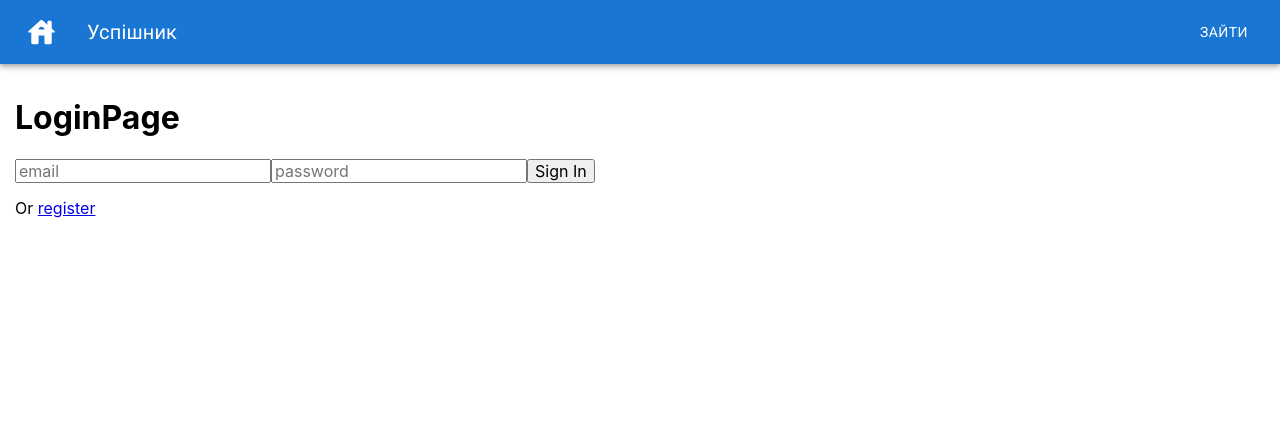
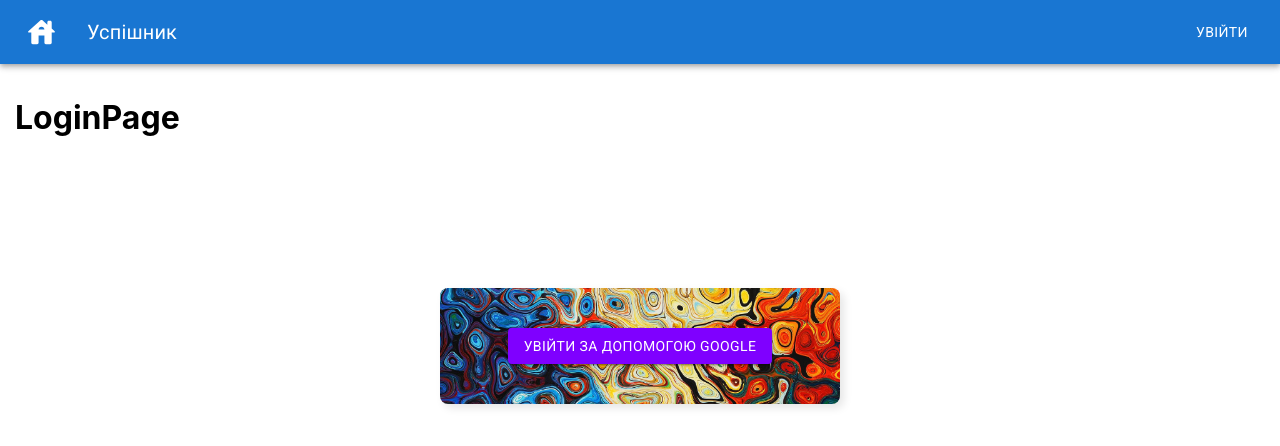
Before and after one commit to RuslanNegoda1989Arjuna/atma-successful, a React (Create React App) app: page /atma-successful/login in a window 1280 px wide. Shown: the top 446 px of the page. Built offline with nearby package versions, Linux system fonts and the light colour scheme.

Commit message:
Login google

```diff
--- a/src/components/App.jsx
+++ b/src/components/App.jsx
@@ -1,7 +1,6 @@
-
+// rafce
 import HomePage from "pages/Home/HomePage";
 import LoginPage from "pages/Login/LoginPage";
-
 import { Routes, Route } from "react-router-dom";
 import {RestrictedRoute} from "./RestrictedRoute"
 import Success from "./Success/Success";
--- a/src/components/LoginGoogle/LoginGoogle.jsx
+++ b/src/components/LoginGoogle/LoginGoogle.jsx
@@ -0,0 +1,80 @@
+import React, { useEffect } from 'react';
+import { ModalGrid, StyledGrid } from './LoginGoogle.styled';
+import { Box, Button } from '@mui/material'
+import {
+  createTheme,
+  ThemeProvider,
+  alpha,
+  getContrastRatio,
+} from '@mui/material/styles';
+import {  firestore } from '../../firebase'
+import { GoogleAuthProvider, getAuth, signInWithPopup, signInWithRedirect, getRedirectResult } from "firebase/auth";
+
+
+// rafce
+
+const violetBase = '#7F00FF';
+const violetMain = alpha(violetBase, 0.7);
+
+const theme = createTheme({
+  palette: {
+    violet: {
+      main: violetBase,
+      light: alpha(violetBase, 0.5),
+      dark: alpha(violetBase, 0.9),
+      contrastText: getContrastRatio(violetMain, '#fff') > 4.5 ? '#fff' : '#111',
+    },
+  },
+});
+
+const LoginGoogle = () => {
+    const auth = getAuth();
+
+     useEffect(() => {
+    const handleRedirect = async () => {
+      try {
+        const result = await getRedirectResult(auth);
+        if (result.user) {
+          console.log(result.user);
+        }
+      } catch (error) {
+        console.error(error);
+      }
+    };
+
+    handleRedirect();
+  }, [auth]);
+
+  const login = () => {
+    const provider = new GoogleAuthProvider();
+    signInWithRedirect(auth, provider);
+  };
+
+//  const login = async () => {
+//     const provider = new GoogleAuthProvider();
+//     try {
+//       const result = await signInWithPopup(auth, provider);
+//       const user = result.user;
+//       console.log(user);
+//     } catch (error) {
+//       console.error(error);
+//     }
+//     };
+
+  return (
+      <div>
+            <ThemeProvider theme={theme}>
+              <StyledGrid container>
+              <ModalGrid container>
+                  <Box p={5}>
+                      <Button onClick={login} variant="contained" color="violet">Увійти за допомогою Google</Button>
+                  </Box>
+              </ModalGrid>
+            </StyledGrid>
+        </ThemeProvider>
+
+    </div>
+  )
+}
+
+export default LoginGoogle
--- a/src/components/LoginGoogle/LoginGoogle.styled.js
+++ b/src/components/LoginGoogle/LoginGoogle.styled.js
@@ -0,0 +1,20 @@
+
+import styled from '@emotion/styled'
+import Grid from '@mui/material/Grid';
+import { Button } from '@mui/material';
+
+export const StyledGrid = styled(Grid)`
+  display: flex;
+  justify-content: center;
+  align-items: center;
+  height: calc(50vh - 25px);
+`;
+
+export const ModalGrid = styled(Grid)`
+  justify-content: center;
+  align-items: center;
+  width: 400px;
+   background: url('${process.env.PUBLIC_URL}/images/bground.jpg') center/cover no-repeat;
+  border-radius: 8px;
+  box-shadow: 4px 4px 8px rgba(0, 0, 0, 0.1);
+`;
--- a/src/components/NavBar/NavBar.jsx
+++ b/src/components/NavBar/NavBar.jsx
@@ -80,7 +80,7 @@ const NavBar = () => {
                 <MenuItem onClick={handleClose}>Вийти</MenuItem>
               </Menu>
             </div>) : (
-           <Button color="inherit" onClick={handleLogin}>Зайти</Button>
+           <Button color="inherit" onClick={handleLogin}>Увійти</Button>
           )}
 
         </Toolbar>
--- a/src/firebase.js
+++ b/src/firebase.js
@@ -1,6 +1,7 @@
 
 import { initializeApp } from "firebase/app";
 import { getAuth } from "firebase/auth";
+import { getFirestore} from 'firebase/firestore/lite';
 
 const firebaseConfig = {
   apiKey: process.env.REACT_APP_FIREBASE_API_KEY,
@@ -13,4 +14,5 @@ const firebaseConfig = {
 
 const app = initializeApp(firebaseConfig);
 const auth = getAuth(app);
-export default auth
+const firestore = getFirestore(app)
+export { auth, firestore };
--- a/src/index.js
+++ b/src/index.js
@@ -5,7 +5,8 @@ import { store } from './redux/store';
 import { BrowserRouter } from 'react-router-dom';
 import { App } from 'components/App';
 import './index.css';
-import './firebase'
+import './firebase';
+
 
 ReactDOM.createRoot(document.getElementById('root')).render(
   <React.StrictMode>
--- a/src/pages/Login/LoginPage.jsx
+++ b/src/pages/Login/LoginPage.jsx
@@ -1,16 +1,15 @@
 import React from 'react'
-import { Link } from 'react-router-dom'
-import Login from 'components/Login/Login'
+// import { Link } from 'react-router-dom'
+// import Login from 'components/Login/Login'
 import { DivBox } from './LoginPage.styled'
+import LoginGoogle from 'components/LoginGoogle/LoginGoogle'
 
 const LoginPage = () => {
   return (
     <DivBox>
       <h1>LoginPage</h1>
-      <Login/>
-          <p>
-              Or <Link to="/register">register</Link>
-          </p>
+      <LoginGoogle/>
+      {/* <Login/> */}
     </DivBox> )
 }
 
```
Also changed, not shown: public/images/bground.jpg (added).
